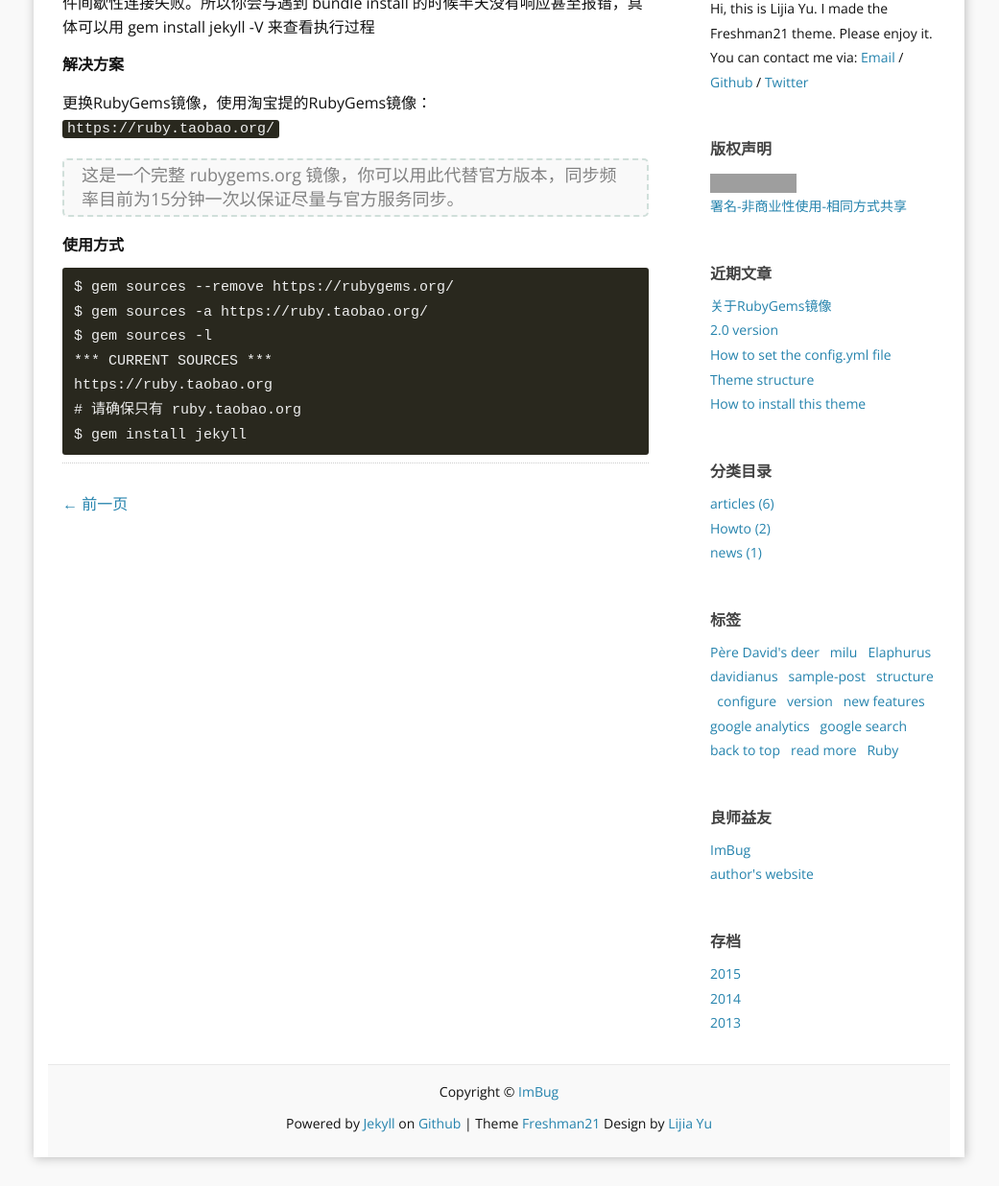
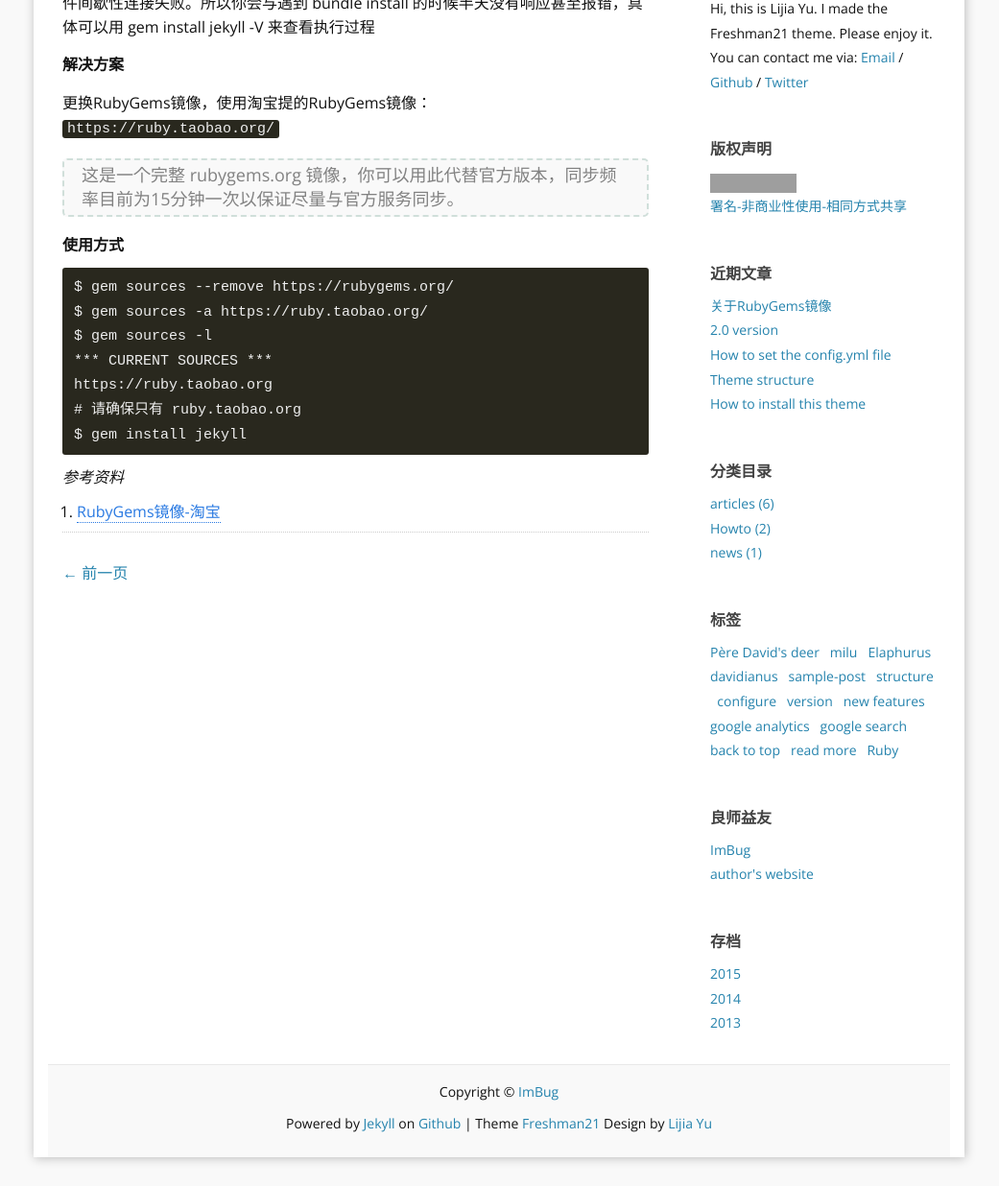
Before and after one commit to shanshouchen/blog, a Jekyll site: the page built from _posts/2015-04-23-关于RubyGems镜像.md, in a window 1280 px wide, cut to the strip 400-1636 px from the top of the page. Shown: the whole strip at 96% size, without its empty margins (120-1161 px from the left). Built offline with Jekyll 4.4.1, drawn with Linux system fonts in a browser that asks for light colours; comment, search, counter and statistics services are not loaded; grey boxes are pictures that could not be loaded.

Commit message:
first post

```diff
--- a/_posts/2015-04-23-关于RubyGems镜像.md
+++ b/_posts/2015-04-23-关于RubyGems镜像.md
@@ -31,3 +31,6 @@ description: 由于国内网络原因（你懂的），导致 rubygems.org 存
     https://ruby.taobao.org
     # 请确保只有 ruby.taobao.org
     $ gem install jekyll
+
+_参考资料_
+1. [RubyGems镜像-淘宝](http://ruby.taobao.org/)
```
